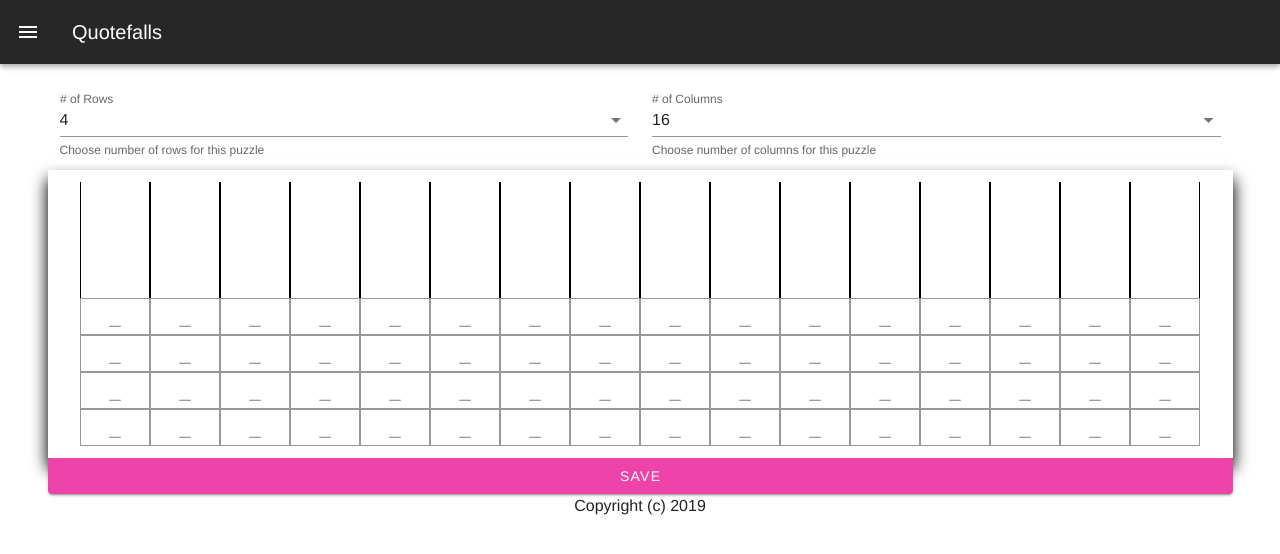
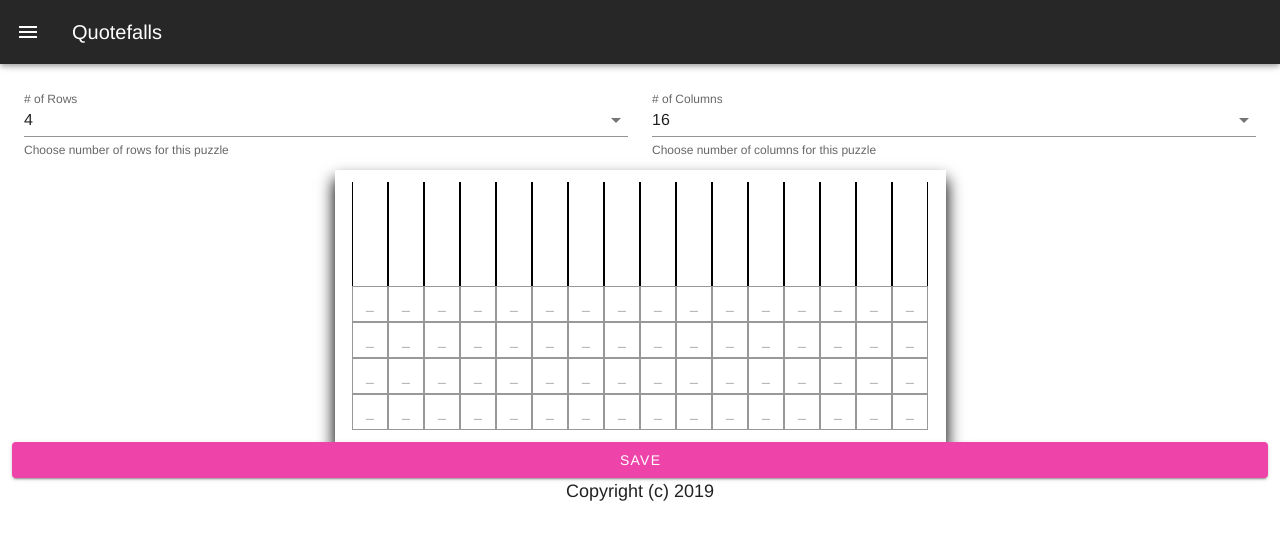
Before and after one commit to tigerclaw-az/quotefall, a Vue app: page /puzzles/create in a window 1280 px wide. Shown: the top 554 px of the page. Built offline with nearby package versions, Linux system fonts and the light colour scheme; what vue-toasted, vuejs-logger would draw is missing.

Commit message:
Fix puzzle layout and creation

```diff
--- a/src/app.scss
+++ b/src/app.scss
@@ -1,6 +1,7 @@
 
 body {
 	height: 100%;
+	font-size: 18px;
 }
 
 #app {
--- a/src/components/Letters.vue
+++ b/src/components/Letters.vue
@@ -61,7 +61,7 @@ export default {
 		},
 	},
 	data: () => ({
-		// letterSelected: -1,
+		moveNextLetter: false,
 		scrambledGrid: [],
 	}),
 	watch: {
@@ -97,19 +97,27 @@ export default {
 		},
 		letterOnly(evt) {
 			const keyCode = evt.keyCode ? evt.keyCode : evt.which;
+			this.$log.debug(keyCode);
 
-			if (keyCode < 65 || keyCode > 90) {
+			if (keyCode === 8 || keyCode === 37) {
+				evt.target.value = '';
+			} else if (keyCode !== 32 && (keyCode < 65 || keyCode > 90)) {
 				evt.preventDefault();
+			} else {
+				this.moveNextLetter = true;
 			}
 		},
 		nextInput(evt) {
-			this.$log.debug(evt);
+			if (!this.moveNextLetter) {
+				return false;
+			}
 
 			const target = evt.target;
 			const topLevel = target.closest('.qf-letter');
 			const sibling = topLevel.nextElementSibling;
 
 			sibling.querySelector('input').focus();
+			this.moveNextLetter = false;
 		},
 		syncScrambled() {
 			const letterPool = this.scrambledGrid.reduce((acc, cur, idx) => {
@@ -124,10 +132,9 @@ export default {
 				return append + letters.join('');
 			});
 
-			this.$emit('update:letter-pool', letterPool);
+			this.$parent.$emit('update:letter-pool', letterPool);
 		},
 		updateLetterPool(letter, isUsed) {
-			this.$log.debug(letter);
 			this.scrambledGrid[letter.row].splice(letter.column, 1, {
 				...letter,
 				isUsed,
@@ -179,7 +186,6 @@ export default {
 		font-size: inherit;
 		margin: 0;
 		padding: 0;
-		text-transform: uppercase;
 
 		.v-input__slot {
 			margin: 0;
@@ -191,6 +197,7 @@ export default {
 
 			input {
 				text-align: center;
+				text-transform: uppercase;
 			}
 		}
 	}
--- a/src/components/PuzzleGrid.vue
+++ b/src/components/PuzzleGrid.vue
@@ -1,5 +1,11 @@
 <template>
-	<v-container align-center justify-center wrap class="qf-puzzle text-center">
+	<v-container
+		align-center
+		justify-center
+		wrap
+		class="qf-puzzle text-center"
+		:style="{ width: Math.round(38.625 * columns - 7) + 'px' }"
+	>
 		<letters
 			:columns="columns"
 			:rows="rows"
@@ -7,7 +13,6 @@
 			:mode="mode"
 			:letter-replaced="letterReplaced"
 			:letter-selected.sync="letterSelected"
-			@update:letter-pool="syncLetterPool($event)"
 		/>
 		<solution
 			:columns="columns"
@@ -57,9 +62,6 @@ export default {
 		letterSelected: {},
 	}),
 	methods: {
-		syncLetterPool(value) {
-			this.$emit('update:letter-pool', value);
-		},
 		onLetterUsed(square) {
 			if (square.value.match(/[a-z]/g)) {
 				this.letterReplaced = square;
@@ -79,11 +81,12 @@ export default {
 	box-shadow: 0px 10px 15px 1px;
 	color: black;
 	flex: 0 auto;
-	width: auto;
+	font-size: 1rem;
+	max-width: 100%;
+	padding: 0.75rem 4px;
 
 	.qf-letter-columns,
 	.qf-solution-columns {
-		// flex-flow: nowrap;
 		user-select: none;
 		width: 100%;
 
@@ -93,11 +96,9 @@ export default {
 		.qf-letter,
 		.qf-square {
 			border: $letter-column-border;
-			font-size: $letter-font-size;
-			// height: #{$letter-height / 2}em;
 			position: relative;
 			text-transform: capitalize;
-			width: #{$column-width}em;
+			width: #{$column-width}px;
 		}
 
 		.qf-letter {
--- a/src/components/Solution.vue
+++ b/src/components/Solution.vue
@@ -1,14 +1,16 @@
 <template>
 	<v-layout row justify-center no-gutters class="qf-solution-columns">
 		<template v-for="(row, rowIndex) in solutionGrid">
-			<div
+			<v-btn
 				v-for="(square, colIndex) in row"
 				:key="`square-${getPosition(rowIndex, colIndex)}`"
+				text
 				class="qf-square"
 				:class="{
 					'qf-blank': isBlank(square),
 					'qf-available': isAvailable(rowIndex, colIndex),
 				}"
+				:disabled="mode === 'solve' && !isAvailable(rowIndex, colIndex)"
 				@click="
 					updateSquare({
 						value: square,
@@ -17,10 +19,10 @@
 					})
 				"
 			>
-				<p v-if="!isBlank(square)" class="qf-square-placeholder">
+				<span class="qf-square-placeholder">
 					{{ square }}
-				</p>
-			</div>
+				</span>
+			</v-btn>
 		</template>
 	</v-layout>
 </template>
@@ -68,9 +70,10 @@ export default {
 			return row * this.columns + col + 1;
 		},
 		isAvailable(row, col) {
-			if (this.letterSelected.column === col) {
-				return true;
-			}
+			return (
+				Object.keys(this.letterSelected).length !== 0
+				&& this.letterSelected.column === col
+			);
 		},
 		isBlank(letter) {
 			return letter === '-' || letter === ' ';
@@ -87,20 +90,23 @@ export default {
 			this.solutionGrid = r;
 		},
 		updateSquare(square) {
-			if (!this.isAvailable(square.row, square.column)) {
-				return false;
-			}
-
-			if (Object.keys(this.letterSelected).length === 0) {
-				return false;
-			}
-
 			const replace = this.solutionGrid[square.row].split('');
 
-			replace[square.column] = this.letterSelected.value;
-			this.solutionGrid.splice(square.row, 1, replace.join(''));
+			if (this.mode === 'edit') {
+				const quoteWithBlankSquare = Array.from(this.solutionGrid);
 
-			this.$emit('used', square);
+				replace[square.column] = '-';
+				quoteWithBlankSquare.splice(square.row, 1, replace.join(''));
+				this.$parent.$emit('update:quote', quoteWithBlankSquare.join(''));
+			} else {
+				if (!this.isAvailable(square.row, square.column)) {
+					return false;
+				}
+
+				replace[square.column] = this.letterSelected.value;
+				this.solutionGrid.splice(square.row, 1, replace.join(''));
+				this.$emit('used', square);
+			}
 		},
 	},
 };
@@ -110,8 +116,13 @@ export default {
 @import '~@/styles/variables';
 
 .qf-square {
+	border-radius: 0;
 	line-height: 1.75;
 	transition: background-color, opacity, transform 1s;
+
+	&.v-btn {
+		min-width: #{$column-width}px;
+	}
 
 	&:not(.qf-blank) {
 		opacity: 0.4;
--- a/src/styles/variables.scss
+++ b/src/styles/variables.scss
@@ -1,8 +1,9 @@
+// $btn-icon-padding:
 //================================================
 //				APP VARIABLES
 //================================================
-$column-width: 3.5;
-$letter-height: 3.5;
+$column-width: 36;
+$letter-height: 36;
 
 $puzzle-background: white;
 // $letter-column-border: 1px solid md-get-color-by-theme('light', 'text-primary') !default;
--- a/src/views/PuzzleCreate.vue
+++ b/src/views/PuzzleCreate.vue
@@ -1,5 +1,5 @@
 <template>
-	<v-container>
+	<v-container fluid>
 		<v-form v-model="validPuzzle" @submit.prevent="savePuzzle()">
 			<v-row>
 				<v-col cols="12" md="6">
@@ -58,8 +58,8 @@ export default {
 	data: () => ({
 		columns: 16,
 		rows: 4,
-		columnsList: [14, 15, 16, 17, 18],
-		rowsList: [3, 4, 5, 6],
+		columnsList: [14, 15, 16, 17, 18, 19],
+		rowsList: [3, 4, 5],
 		validPuzzle: false,
 		quote: '',
 		scrambled: '',
```
